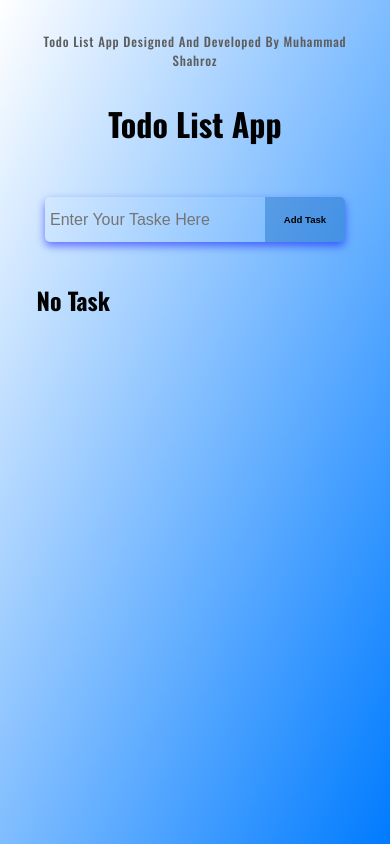
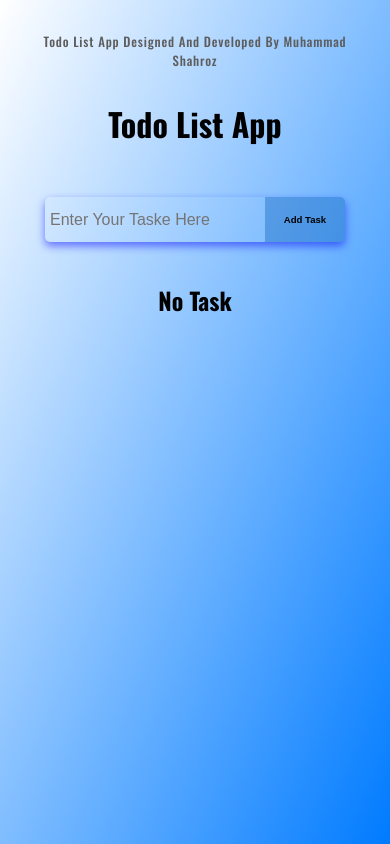
Before and after one commit to Muhammad-Shahr0z/Mini-Projects, a React (Vite) app in the folder TodoList/: page / in a window 390 px wide. Built offline with nearby package versions, Linux system fonts and the light colour scheme.

Commit message:
Update App.css

```diff
--- a/TodoList/src/App.css
+++ b/TodoList/src/App.css
@@ -200,6 +200,9 @@ box-shadow: 0px 1px 3px 1px rgb(0, 0, 0);
       width: 14em;
     }
 
+    h5{
+    text-align: center;
+    }
 
 
 }
```
